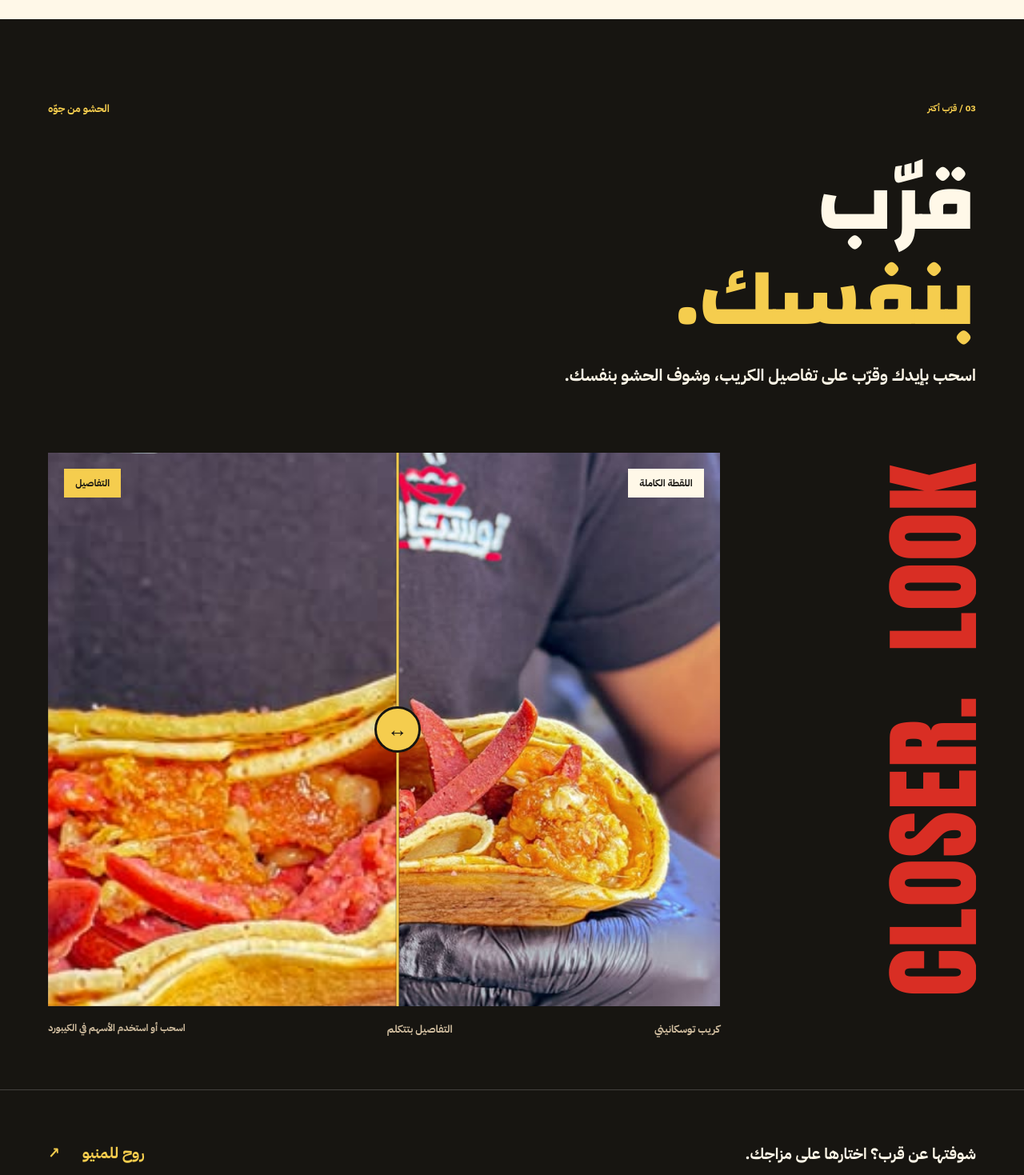
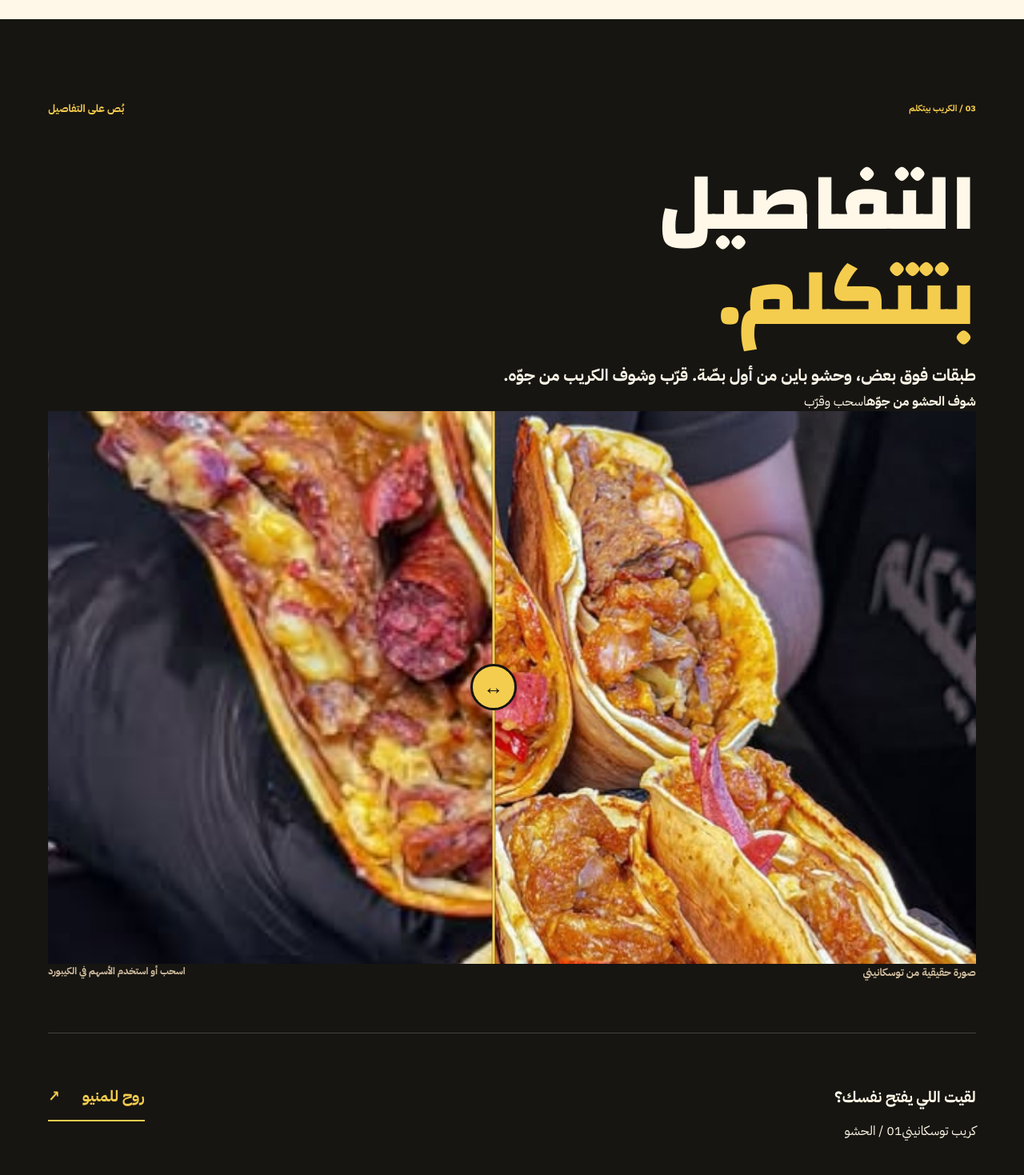
Before and after one commit to omarkhair70-droid/tuscanini-ordering-system, a Next.js app: page / in a window 1280 px wide. Shown: the part 2760-4229 px from the top of the page at 80% size. Built offline with nearby package versions, Linux system fonts and the light colour scheme.

Commit message:
feat(art-direction): rebuild close-up chapter as accessible food-first editorial composition

```diff
--- a/components/rebirth/material-reveal.tsx
+++ b/components/rebirth/material-reveal.tsx
@@ -4,58 +4,65 @@ import Image from 'next/image';
 import Link from 'next/link';
 import { useState } from 'react';
 
-/**
- * One authentic TSC-02 restaurant photograph in two photographic treatments:
- * a whole, human-scale view, and a macro crop of the EXACT SAME source pixels.
- * Nothing is synthesized or matched to an unverified named menu product.
- */
+/** The close/detail control compares two crops of the same real Tuscanini photo. */
 export function MaterialReveal() {
-  const [detail, setDetail] = useState(52);
+  const [detail, setDetail] = useState(48);
+
   return (
     <section className="t-material" aria-labelledby="t-material-heading" id="t-material">
-      <div className="t-material__masthead t-shell" data-t-story-step>
+      <div className="t-material__spread t-shell" data-t-story-step>
+        <div className="t-material__story">
+          <div className="t-material__masthead">
             <div className="t-material__eyebrow">
-          <span className="t-index">03 / قرّب أكتر</span>
-          <span>الحشو من جوّه</span>
+              <span className="t-index">03 / الكريب بيتكلم</span>
+              <span>بُص على التفاصيل</span>
             </div>
-        <h2 id="t-material-heading">قرّب<br/><em>بنفسك.</em></h2>
-        <p>اسحب بإيدك وقرّب على تفاصيل الكريب، وشوف الحشو بنفسك.</p>
+            <h2 id="t-material-heading">التفاصيل<br/><em>بتتكلم.</em></h2>
+            <p>طبقات فوق بعض، وحشو باين من أول بصّة. قرّب وشوف الكريب من جوّه.</p>
           </div>
-      <div className="t-material__composition t-shell" data-t-story-step>
-        <div className="t-material__type-rail" aria-hidden="true" lang="en">
-          <span>LOOK</span><span>CLOSER.</span>
+          <div className="t-material__detail-card">
+            <div className="t-material__detail-head">
+              <strong>شوف الحشو من جوّه</strong>
+              <span>اسحب وقرّب</span>
             </div>
             <div className="t-material__stage">
               <div className="t-material__image t-material__image--whole">
-            <Image src="/images/rebirth/food-02.jpg" alt="لقطة أصلية لكريب حقيقي ممسوك بإيد موظف توسكانيني، يظهر حجم الوجبة بالكامل" fill sizes="(max-width: 720px) 96vw, 67vw" className="t-material__img" />
+                <Image src="/images/rebirth/food-12.jpg" alt="كريبات توسكانيني المفتوحة وحشواتها ظاهرة" fill sizes="(max-width: 720px) 90vw, 38vw" className="t-material__img" />
               </div>
-          <div className="t-material__image t-material__image--detail" aria-hidden="true" style={{clipPath:`inset(0 ${100-detail}% 0 0)`}}>
-            <Image src="/images/rebirth/food-02.jpg" alt="" fill sizes="(max-width: 720px) 96vw, 67vw" className="t-material__img t-material__img--macro" />
+              <div className="t-material__image t-material__image--detail" aria-hidden="true" style={{clipPath:`inset(0 ${100 - detail}% 0 0)`}}>
+                <Image src="/images/rebirth/food-12.jpg" alt="" fill sizes="(max-width: 720px) 90vw, 38vw" className="t-material__img t-material__img--macro" />
               </div>
               <div className="t-material__handle" aria-hidden="true" style={{left:`${detail}%`}} />
-          <span
-            className="t-material__handle-knob"
-            aria-hidden="true"
-            style={{left:`clamp(29px, ${detail}%, calc(100% - 29px))`}}
-          >↔</span>
-          <span className="t-material__badge t-material__badge--whole">اللقطة الكاملة</span>
-          <span className="t-material__badge t-material__badge--detail">التفاصيل</span>
+              <span className="t-material__handle-knob" aria-hidden="true" style={{left:`clamp(29px, ${detail}%, calc(100% - 29px))`}}>↔</span>
               <input
                 type="range" min={0} max={100} step={1} value={detail}
                 aria-label="حرّك للمقارنة بين نفس صورة الأكل كاملة والتفاصيل المقرّبة"
                 aria-valuetext={`${detail}٪ من اللقطة تظهر تفاصيل مقرّبة`}
-            onChange={(event)=>setDetail(Number(event.target.value))}
+                onChange={event => setDetail(Number(event.target.value))}
                 className="t-material__range"
               />
             </div>
             <div className="t-material__caption">
-          <span>كريب توسكانيني</span><span>التفاصيل بتتكلم</span>
+              <span>صورة حقيقية من توسكانيني</span>
               <span>اسحب أو استخدم الأسهم في الكيبورد</span>
             </div>
           </div>
-      <div className="t-material__bridge t-shell">
-        <span>شوفتها عن قرب؟ اختارها على مزاجك.</span>
+          <div className="t-material__bridge">
+            <span>لقيت اللي يفتح نفسك؟</span>
             <Link href="/menu">روح للمنيو <span aria-hidden="true">↗</span></Link>
+          </div>
+        </div>
+        <div className="t-material__hero-food">
+          <div className="t-material__halo" aria-hidden="true" />
+          <Image
+            src="/images/rebirth/food-12.jpg"
+            alt="مجموعة كريبات حقيقية مفتوحة من توسكانيني وحشواتها ظاهرة"
+            fill sizes="(max-width: 720px) 94vw, 47vw"
+            className="t-material__hero-img"
+          />
+          <span className="t-material__photo-tag">كريب توسكانيني</span>
+          <span className="t-material__photo-index" aria-hidden="true">01 / الحشو</span>
+        </div>
       </div>
     </section>
   );
```
Lines whose indentation alone changed are shown as unchanged.
